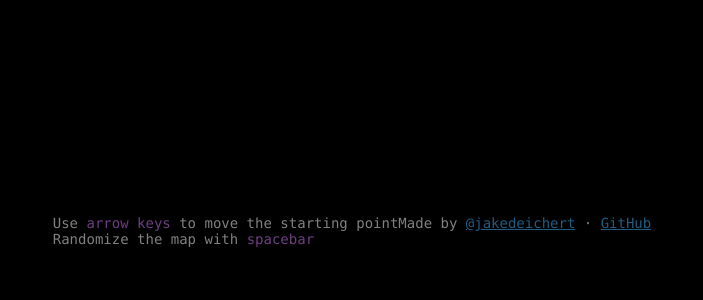
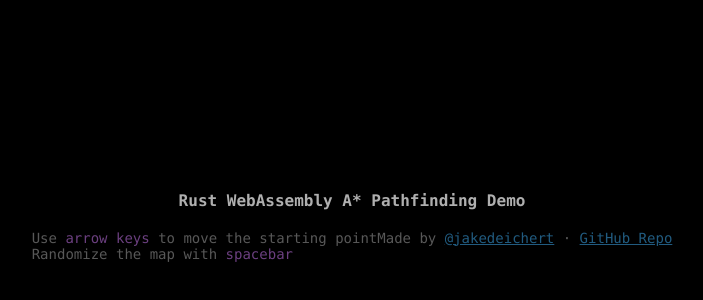
Before and after one commit to jacobdeichert/wasm-astar, a plain HTML site: page dist/index.html in a window 1280 px wide. Shown: the part 174-474 px from the top of the page, without its empty margins (288-991 px from the left). Drawn offline with Linux system fonts and the light colour scheme; no server answers.

Commit message:
Add title

```diff
--- a/dist/index.html
+++ b/dist/index.html
@@ -11,6 +11,9 @@
 <body>
     <div id="fullscreen">
         <div id="wrapper">
+            <h1>
+                Rust WebAssembly A* Pathfinding Demo
+            </h1>
             <div id="renderer"></div>
             <div id="info">
                 <p>
@@ -21,7 +24,7 @@
                 </p>
                 <p>Made by
                     <a href="https://twitter.com/jakedeichert" rel="noopener">@jakedeichert</a> ·
-                    <a href="https://github.com/jakedeichert/wasm-astar" rel="noopener">GitHub</a>
+                    <a href="https://github.com/jakedeichert/wasm-astar" rel="noopener">GitHub Repo</a>
                 </p>
             </div>
         </div>
--- a/dist/styles.css
+++ b/dist/styles.css
@@ -7,7 +7,14 @@
 
 body {
   background: black;
+  color: rgb(175, 175, 175);
   font-family: Monaco, Consolas, Courier, monospace;
+}
+
+h1 {
+  font-size: 16px;
+  margin: 0 0 10px;
+  text-align: center;
 }
 
 #fullscreen {
@@ -30,7 +37,6 @@ body {
 #info {
   display: flex;
   justify-content: space-between;
-  color: white;
   font-size: 14px;
   margin: 10px 0 0;
   opacity: 0.5;
```
